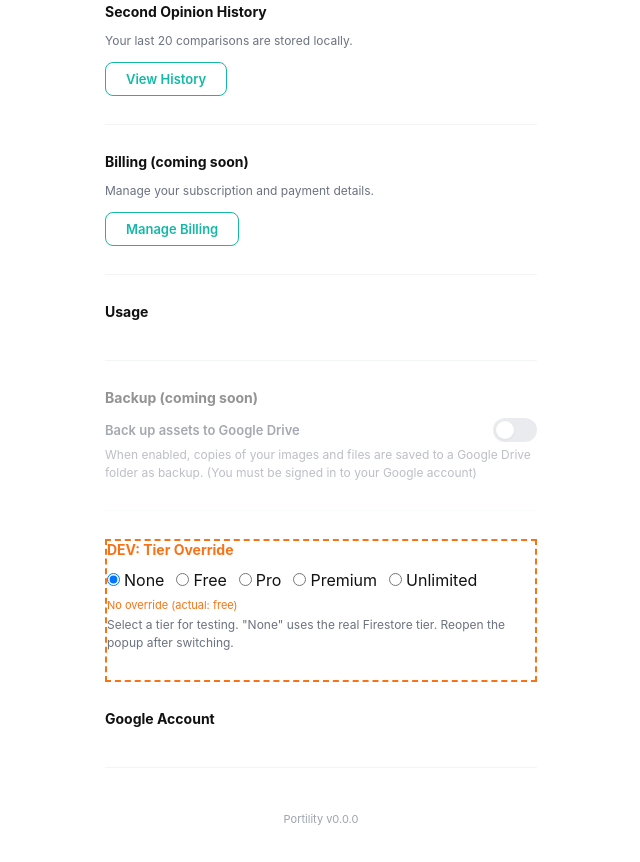
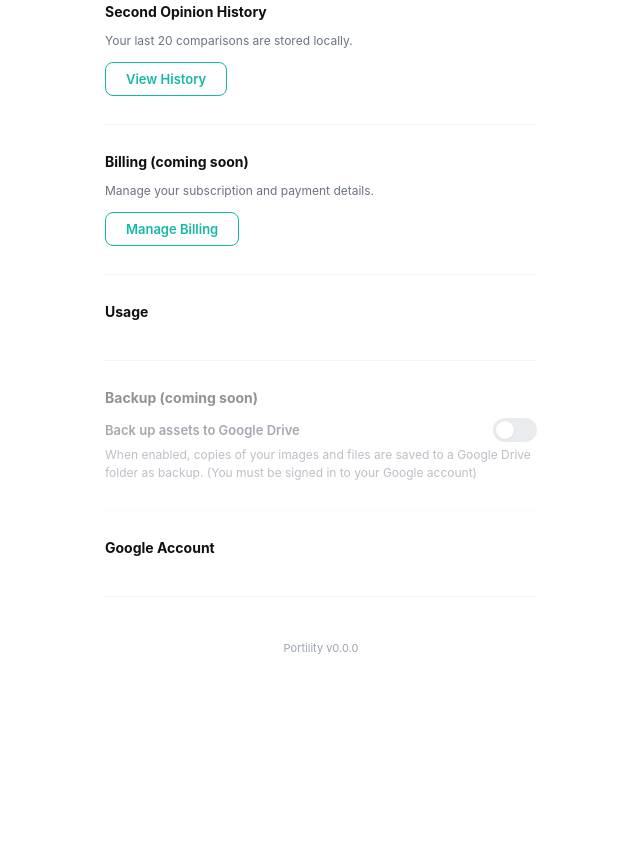
Before and after one commit to andrewjanis/portility-extension, a browser extension: page src/options.html in a window 1280 px wide. Shown: the part 599-1461 px from the top of the page, without its empty margins (319-959 px from the left). After the commit the page ends 1302 px from the top, so only its background shows below. Drawn offline with Linux system fonts and the light colour scheme.

Commit message:
Hide dev tier override section on settings page
Co-Authored-By: Claude Opus 4.6 <noreply@anthropic.com>

```diff
--- a/src/options.html
+++ b/src/options.html
@@ -88,7 +88,7 @@
   </div>
 
   <!-- DEV: Tier Toggle — KEEP THIS SECTION, hidden by default. Unhide for testing via devtools: document.getElementById('devTierSection').style.display='' -->
-  <div class="section" id="devTierSection" style="border:2px dashed #f97316;">
+  <div class="section" id="devTierSection" style="display:none;border:2px dashed #f97316;">
     <div class="section-title" style="color:#f97316;">DEV: Tier Override</div>
     <div id="devTierRadios" style="display:flex;gap:12px;flex-wrap:wrap;margin:8px 0;">
       <label style="display:flex;align-items:center;gap:4px;cursor:pointer;">
```
